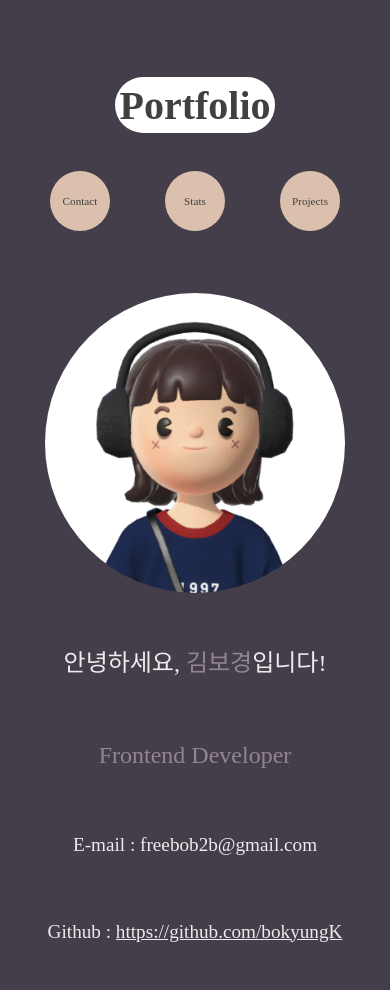
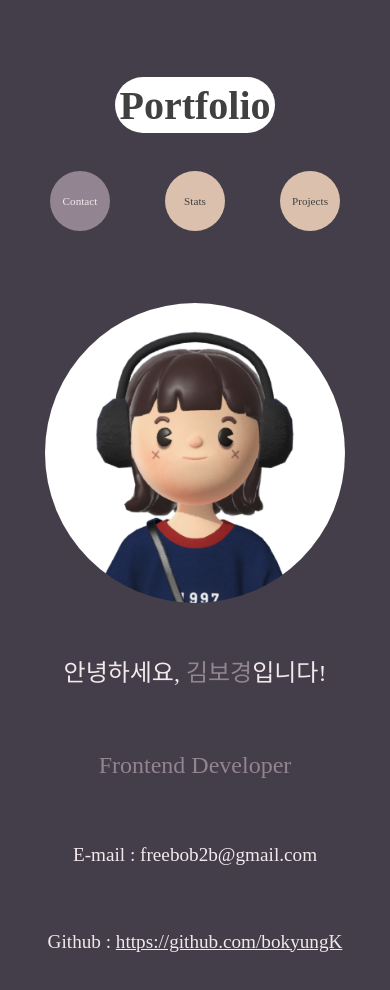
Before and after one commit to bokyungK/portfolio, a React (Create React App) app: page / in a window 390 px wide. Shown: the top 990 px of the page. Built offline with nearby package versions, Linux system fonts and the light colour scheme; a web font is replaced by a local one.

Commit message:
update menu and main design

```diff
--- a/src/App.css
+++ b/src/App.css
@@ -69,18 +69,18 @@ body {
 
 /* Contact */
 .Contact {
-  display: flex;
-  height: calc(100vh - 300px);
-  align-items: center;
+  margin-top: 10px;
+  margin-bottom: 50px;
 }
 
 .Contact > .inner {
-  width: 1000px;
+  max-width: 1000px;
   height: max-content;
   display: flex;
+  flex-direction: column;
   margin: 0 auto;
   justify-content: space-around;
-  transform: translateY(-80px);
+  align-items: center;
 }
 
 .profile {
@@ -244,19 +244,6 @@ body {
   }
 
   /* Contact */
-  .Contact {
-    height: 100%;
-    align-items: center;
-    margin-bottom: 50px;
-  }
-
-  .Contact > .inner {
-    display: flex;
-    flex-direction: column;
-    align-items: center;
-    transform: translateY(0);
-  }
-
   .profile {
     width: 300px;
     height: 300px;
--- a/src/components/Header.js
+++ b/src/components/Header.js
@@ -1,7 +1,27 @@
-import React from "react";
+import React, { useEffect, useState } from "react";
 import { Link } from 'react-router-dom';
+import { useLocation } from 'react-router-dom';
 
 function Header() {
+    const [menu, setMenu] = useState([]);
+    const location = useLocation();
+
+    useEffect(() => {
+      const url = location.pathname;
+      const index = url.indexOf('/', 10);
+
+      if (index) {
+        const path = url.substring(index);
+
+        if (path === '/') {
+          setMenu(['#928490', '', '']);
+        } else if (path === '/stat') {
+          setMenu(['', '#928490', '']);
+        } else if (path === '/project') {
+          setMenu(['', '', '#928490']);
+        }
+      }
+    }, [location])
     return (
         <header>
             <Link to="/" style={{ textDecoration: "none" }}>
@@ -9,13 +29,13 @@ function Header() {
             </Link>
             <ul className="navigation">
                 <Link to="/" style={{ textDecoration: "none" }}>
-                    <li className="menu">Contact</li>
+                    <li style={{ backgroundColor: menu[0], color: menu[0] !== '' ? '#F3E8EB' : '' }} className="menu">Contact</li>
                 </Link>
                 <Link to="/stat" style={{ textDecoration: "none" }}>
-                    <li className="menu">Stats</li>
+                    <li style={{ backgroundColor: menu[1], color: menu[1] !== '' ? '#F3E8EB' : '' }} className="menu">Stats</li>
                 </Link>
                 <Link to="/project" style={{ textDecoration: "none" }}>
-                    <li className="menu">Projects</li>
+                    <li style={{ backgroundColor: menu[2], color: menu[2] !== '' ? '#F3E8EB' : ''  }} className="menu">Projects</li>
                 </Link>
             </ul>
         </header>
--- a/src/index.js
+++ b/src/index.js
@@ -7,7 +7,7 @@ import reportWebVitals from './reportWebVitals';
 const root = ReactDOM.createRoot(document.getElementById('root'));
 root.render(
   <React.StrictMode>
-    <App />
+      <App />
   </React.StrictMode>
 );
 
```
